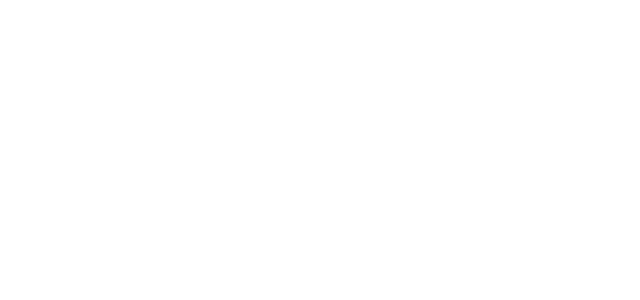
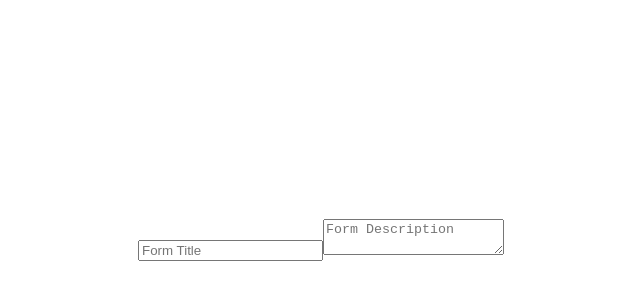
Before and after one commit to hhchoksi/frontend, a React (Vite) app: page / in a window 1280 px wide. Shown: the part 160-460 px from the top of the page, without its empty margins (319-959 px from the left). Built offline with nearby package versions, Linux system fonts and the light colour scheme.

Commit message:
Requirement 1 done

```diff
--- a/package.json
+++ b/package.json
@@ -5,7 +5,7 @@
   "type": "module",
   "scripts": {
     "dev": "vite",
-    "build": "vite build",
+    "build": "vite build --watch",
     "lint": "eslint .",
     "preview": "vite preview"
   },
--- a/src/App.jsx
+++ b/src/App.jsx
@@ -1,5 +1,6 @@
 import React, { useState } from 'react'
 import './App.css'
+import FormMaker from './components/FormMaker';
 
 function App() {
   const [formData, setFormData] = useState({
@@ -7,11 +8,24 @@
     description: '',
     elements: []
   });
+
   const [mode, setMode] = useState('edit');
+
+  const handleFormDataChange = (newFormdata) => {
+    setFormData(newFormdata);
+  };
+
+  const handleModeChange = (newMode) => {
+    setMode(newMode);
+  };
 
   return (
     <div className="App">
-
+      <FormMaker
+          formData={formData}
+          onFormDataChange={handleFormDataChange}
+          onModeChange={handleModeChange}
+      />
     </div>
   );
 }
--- /dev/null
+++ b/src/components/FormMaker.jsx
@@ -0,0 +1,34 @@
+import React, { useState } from 'react';
+import Elements from './Elements';
+
+function FormMaker({ formData, onDataChange, onModeChange }) {
+    const [drag, setDrag] = useState(null);
+
+    const handleTitleChange = (event) => {
+        onDataChange({ ...formData, title: event.target.value });
+    };
+
+    const handleDescriptionChange = (event) => {
+        onDataChange({ ...formData, description: event.target.value });
+    };
+
+    return (
+        <div className="form-builder">
+            <input
+                type="text"
+                value={formData.title}
+                onChange={handleTitleChange}
+                placeholder="Form Title"
+                className="form-title"
+            />
+            <textarea
+                value={formData.description}
+                onChange={handleDescriptionChange}
+                placeholder="Form Description"
+                className="form-description"
+            />
+        </div>
+    );
+}
+
+export default FormMaker;
```
